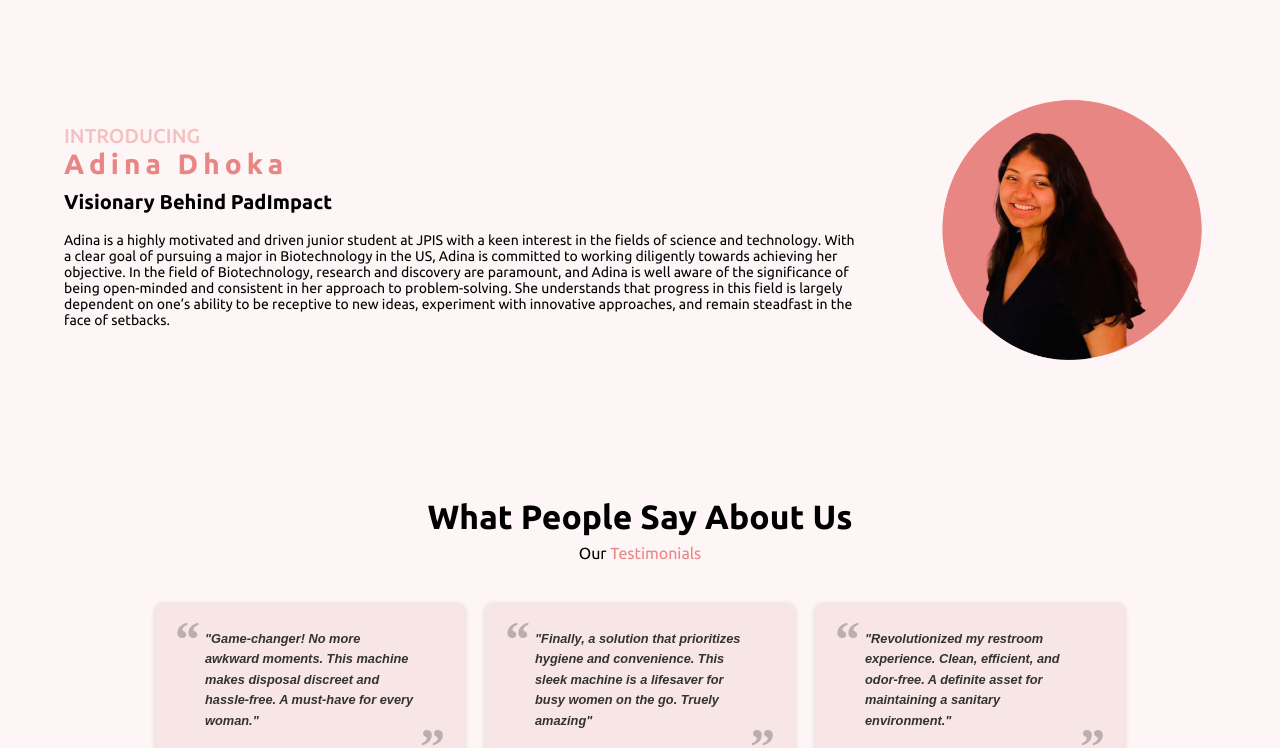
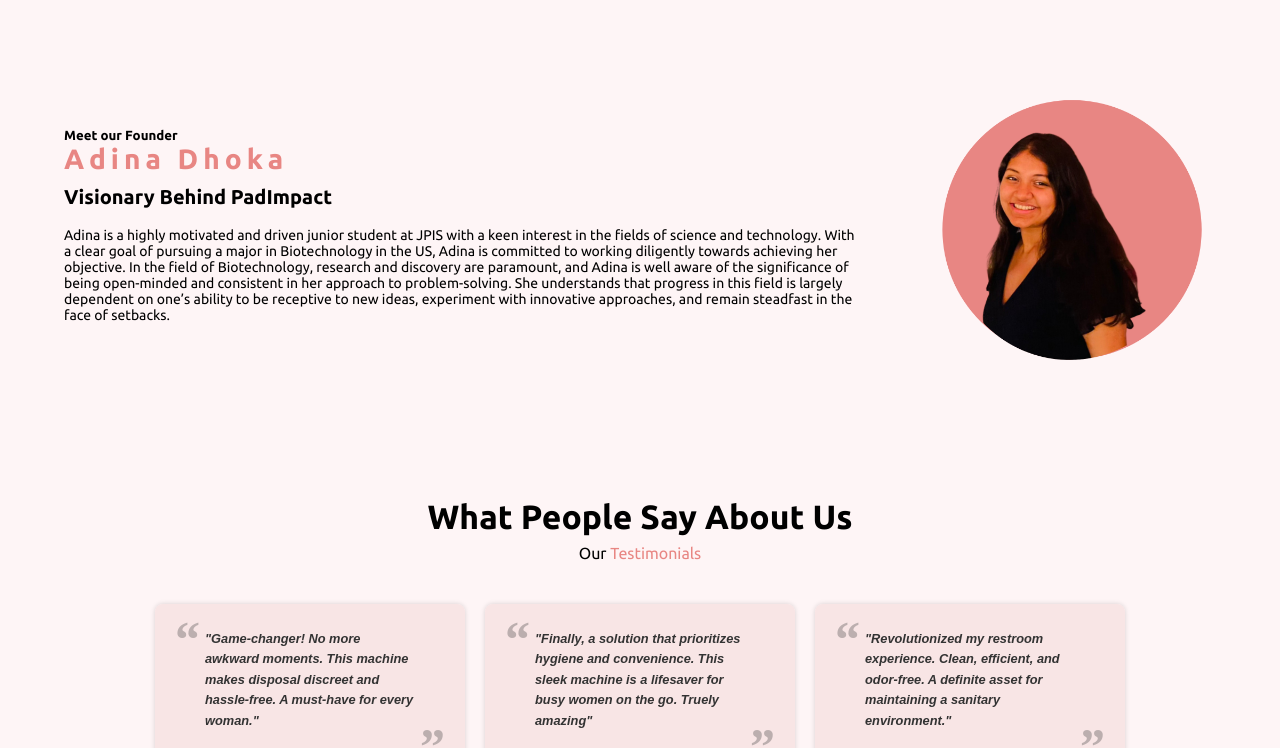
Before and after one commit to theDevsharma12/padimpact1, a plain HTML site: page index.html in a window 1280 px wide. Shown: the part 3980-4728 px from the top of the page. Drawn offline with nearby package versions, Linux system fonts and the light colour scheme.

Commit message:
Update index.html

```diff
--- a/index.html
+++ b/index.html
@@ -353,7 +353,7 @@
         </div> -->
         <div class="founder-container">
             <div class="content">
-                <h4>INTRODUCING</h4>
+                <h5>Meet our Founder</h5>
                 <h1><span>Adina Dhoka</span></h1>
                 <h3>Visionary Behind PadImpact</h3>
                 <p>
```
